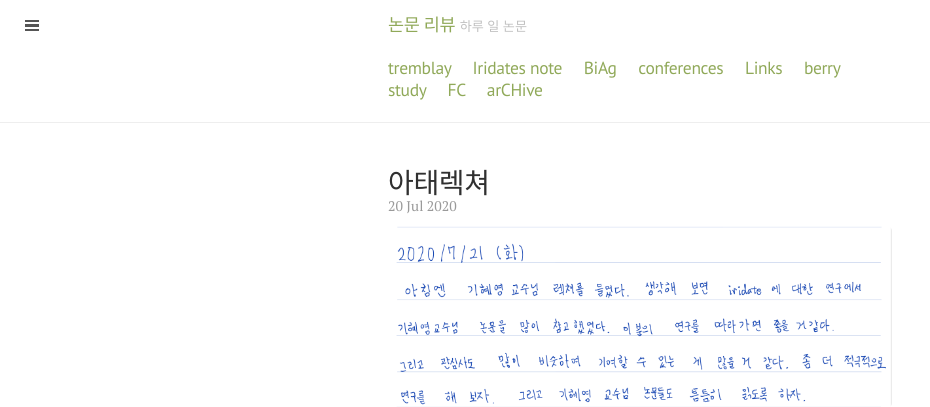
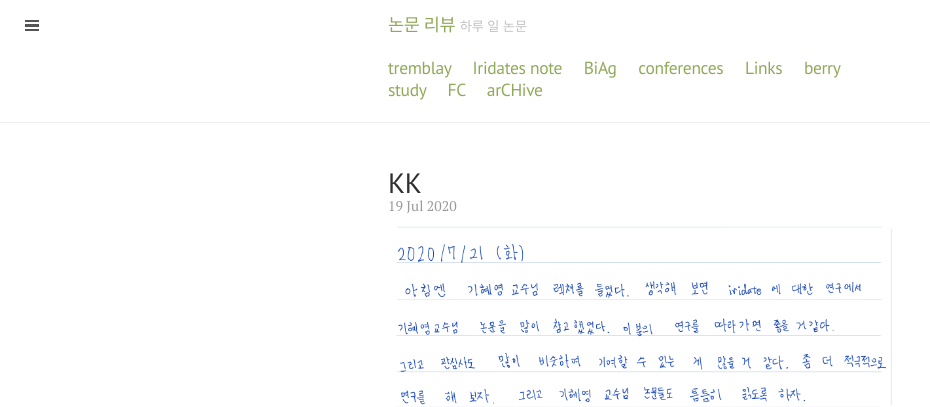
Before and after one commit to qkrwlsghdcjsworlt/work, a Jekyll site: the page built from _posts/2020/2020-07-20-KK.markdown, in a window 1280 px wide. Shown: the top 407 px of the page, without its empty margins (0-930 px from the left). Built offline with Jekyll 4.4.1, drawn with Linux system fonts in a browser that asks for light colours.

Commit message:
“update”

```diff
--- a/_posts/2020/2020-07-21-kitaev.markdown
+++ b/_posts/2020/2020-07-20-KK.markdown
@@ -1,7 +1,7 @@
 ---
 layout: post
-title:  "아태렉쳐"
-date:   2020-07-21 01:00:00 +0900
+title:  "KK"
+date:   2020-07-20 01:00:00 +0900
 categories: life
 
 ---
```
Also changed, not shown: 1 other file.
